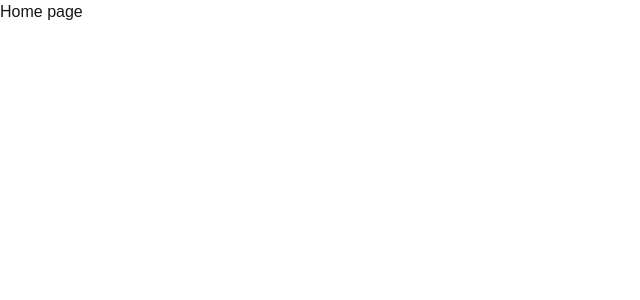
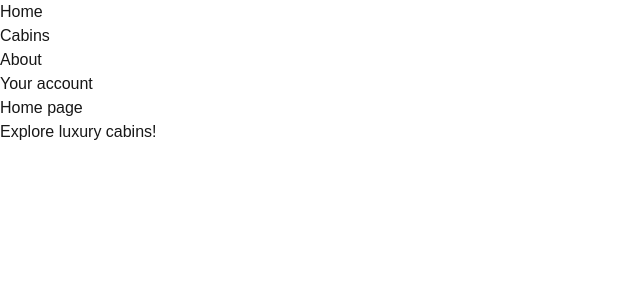
Before and after one commit to lpetrinina/The-Wild-Oasis-website, a Next.js app in the folder the-wild-oasis-website/: page / in a window 1280 px wide. Shown: the top 300 px of the page, without its empty margins (0-640 px from the left). Built offline with nearby package versions, Linux system fonts and the light colour scheme.

Commit message:
Create a Navigation component

```diff
--- /dev/null
+++ b/the-wild-oasis-website/app/components/Navigation.js
@@ -0,0 +1,21 @@
+import Link from "next/link";
+
+export default function Navigation() {
+    return (
+        <ul>
+            <li>
+                <Link href='/'>Home</Link>
+            </li>
+            <li>
+                <Link href='/cabins'>Cabins</Link>
+            </li>
+            <li>
+                <Link href='/about'>About</Link>
+            </li>
+            <li>
+                <Link href='/account'>Your account</Link>
+            </li>
+
+        </ul>
+    );
+}
--- a/the-wild-oasis-website/app/page.js
+++ b/the-wild-oasis-website/app/page.js
@@ -1,4 +1,13 @@
+import Link from "next/link";
+import Navigation from "./components/Navigation";
 
 export default function Home() {
-    return <h1>Home page</h1>
+    return (
+        <div>
+            <Navigation />
+            <h1>Home page</h1>
+
+            <Link href="/cabins"> Explore luxury cabins!</Link>
+        </div>
+    );
 }
```
